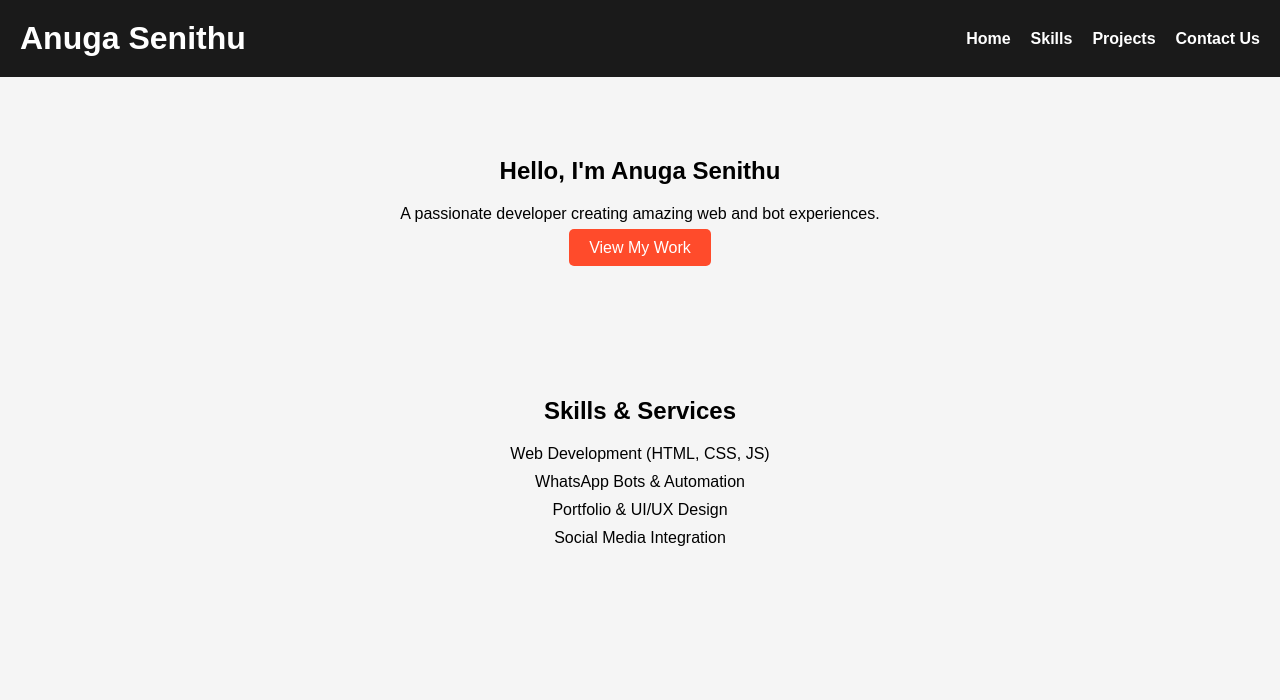
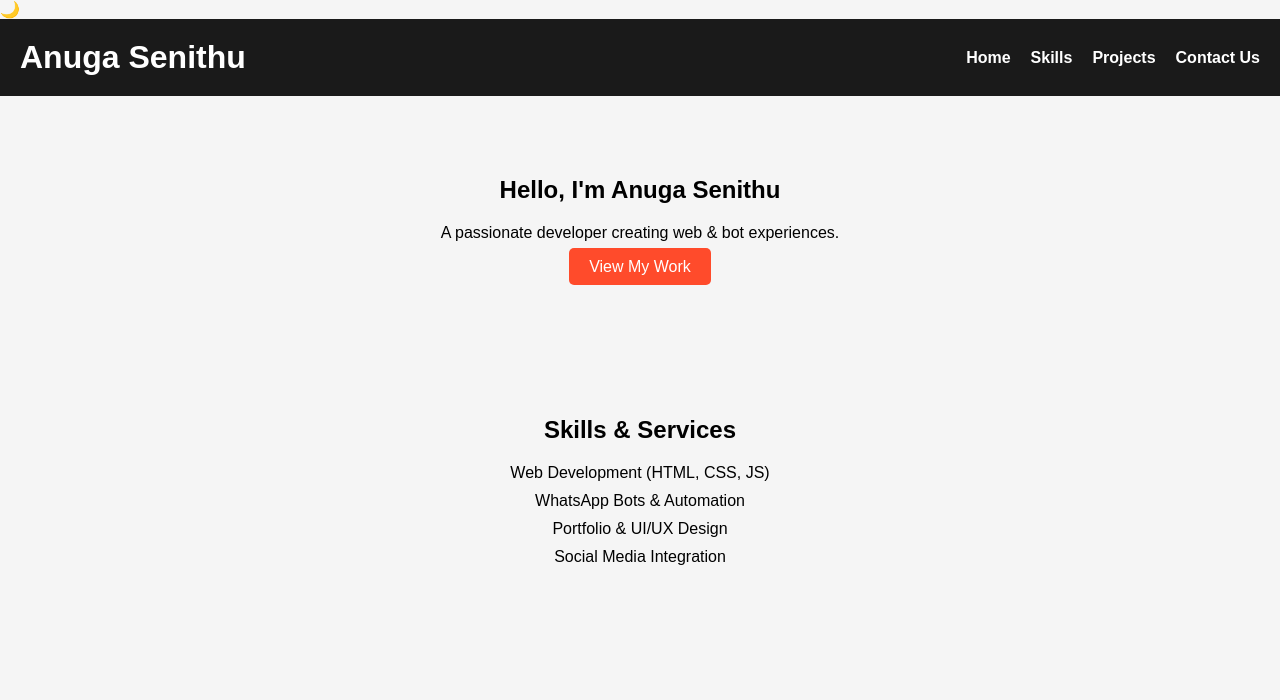
Before and after one commit to cyberxdevsofficial/Anuga-Official, a plain HTML site: page index.html in a window 1280 px wide. Shown: the top 700 px of the page. Drawn offline with Linux system fonts and the light colour scheme.

Commit message:
Update index.html

```diff
--- a/index.html
+++ b/index.html
@@ -5,8 +5,12 @@
     <meta name="viewport" content="width=device-width, initial-scale=1.0">
     <title>Anuga Senithu Portfolio</title>
     <link rel="stylesheet" href="style.css">
+    <link href="https://fonts.googleapis.com/css2?family=Orbitron:wght@400;700&display=swap" rel="stylesheet">
 </head>
 <body>
+    <!-- Theme Toggle -->
+    <div class="theme-toggle" id="theme-toggle">🌙</div>
+
     <!-- Header / Navigation -->
     <header>
         <h1>Anuga Senithu</h1>
@@ -24,11 +28,11 @@
     <!-- Home / Hero Section -->
     <section id="home">
         <h2>Hello, I'm Anuga Senithu</h2>
-        <p>A passionate developer creating amazing web and bot experiences.</p>
+        <p>A passionate developer creating web & bot experiences.</p>
         <a href="#projects" class="btn">View My Work</a>
     </section>
 
-    <!-- Skills / Services Section -->
+    <!-- Skills Section -->
     <section id="skills">
         <h2>Skills & Services</h2>
         <ul>
```
